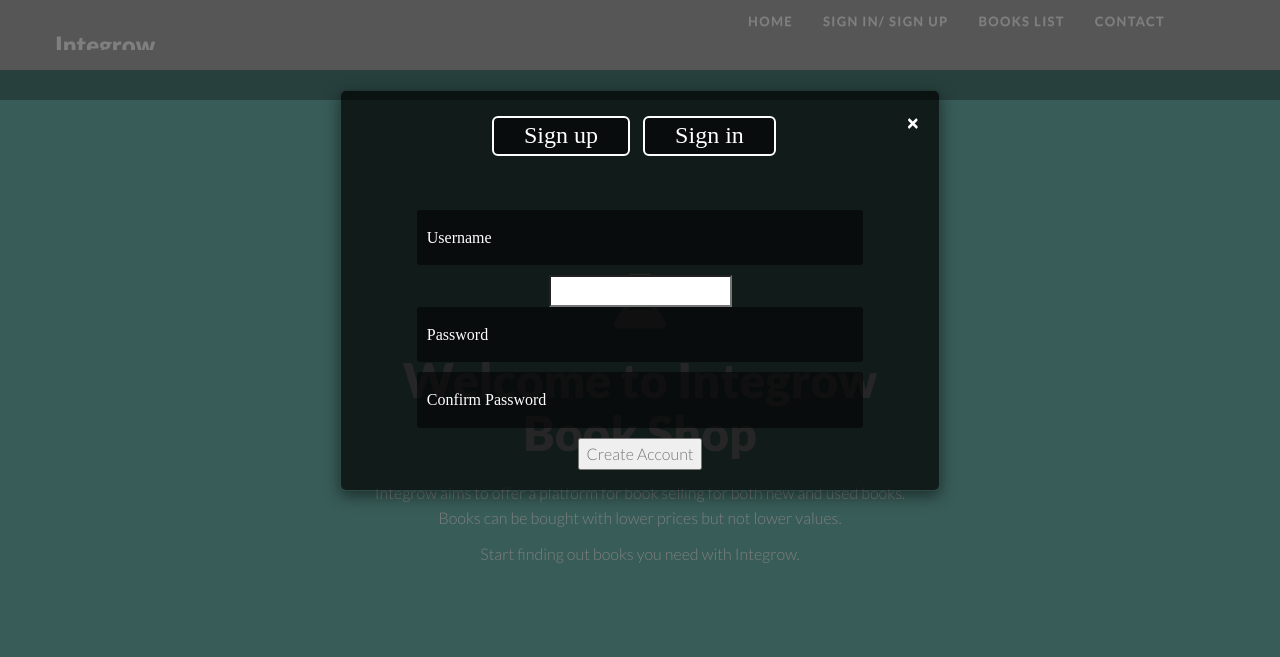
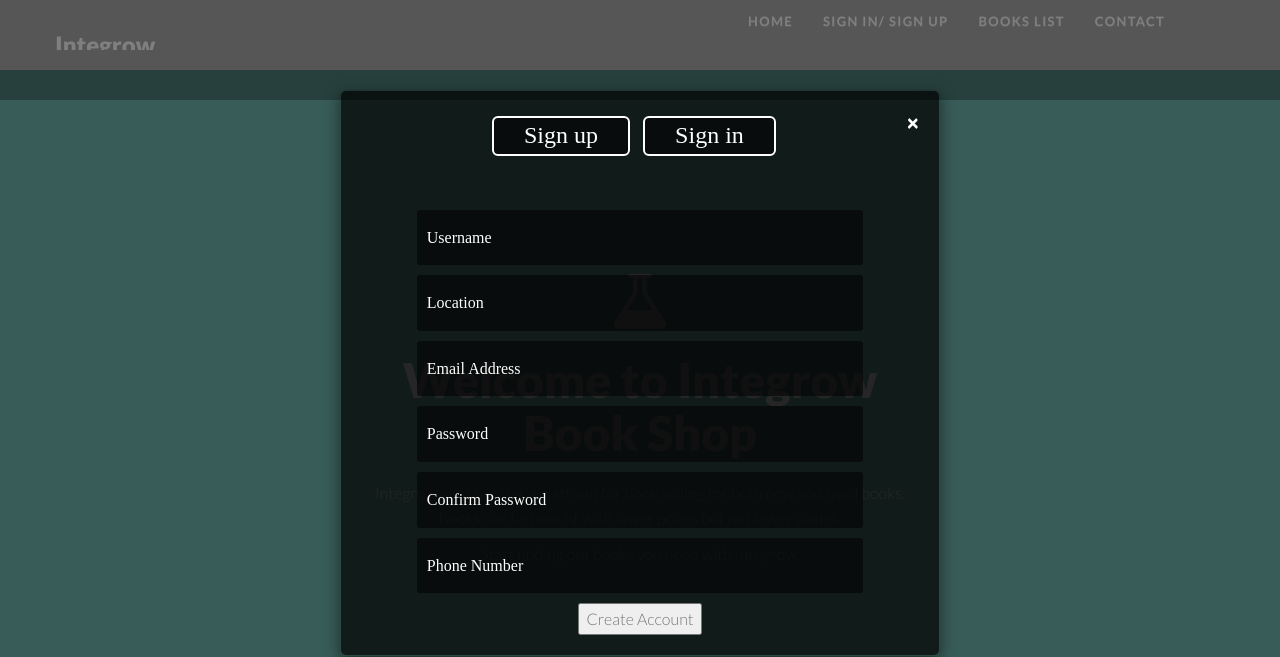
Before and after one commit to vadimsoltan/CSCC01-Website-Project, a website: page app/front_end/index.html in a window 1280 px wide. Both pictures are taken after a click on the item "SIGN IN/ SIGN UP". Shown: the top 657 px of the page. Drawn offline with Linux system fonts and the light colour scheme.

Commit message:
Fixed some input box display issue and fields for signing up

```diff
--- a/app/front_end/css/style1.css
+++ b/app/front_end/css/style1.css
@@ -139,7 +139,7 @@ body{
 }
 
 /*---------*/
-.modal .register input[type="text"],.register input[type="password"] {
+.modal .register input[type="text"],.register input[type="password"], .register input[type="email"] {
     outline: none;
     font-size:16px;
     font-family:Nunito-Light;
--- a/app/front_end/index.html
+++ b/app/front_end/index.html
@@ -204,9 +204,11 @@
                                         <div class="register">
                                             <form id="registerForm">
                                                 <input placeholder="Username" type="text" id="registerUsername" required="">
-                                                <input placeholder="Email Address" type="email" id="email" required="">
+                                                <input placeholder="Location" type="text" id="registerLocation" required="">
+                                                <input placeholder="Email Address" type="email" id="registerEmail" required="">
                                                 <input placeholder="Password" type="password" id="registerPassword" required="">
                                                 <input placeholder="Confirm Password" type="password" id="confirmedPassword" required="">
+                                                <input placeholder="Phone Number" type="text" id="registerPhone" required="">
                                                 <input type="submit" value="Create Account">
                                             </form>
                                         </div>
--- a/app/front_end/js/view.js
+++ b/app/front_end/js/view.js
@@ -17,7 +17,9 @@ var view = (function(){
         	var data = {};
         	data.username = document.getElementById("registerUsername").value;
         	data.password = document.getElementById("registerPassword").value;
-            data.email = document.getElementById("email").value;
+          data.email = document.getElementById("registerEmail").value;
+					data.email = document.getElementById("registerLocation").value;
+					data.email = document.getElementById("registerPhone").value;
         	document.dispatchEvent(new CustomEvent('register',{detail: data}));
             e.target.reset();
         }
```
Also changed, not shown: app/front_end/js/controller.js (line endings or trailing spaces), 1 other file.
